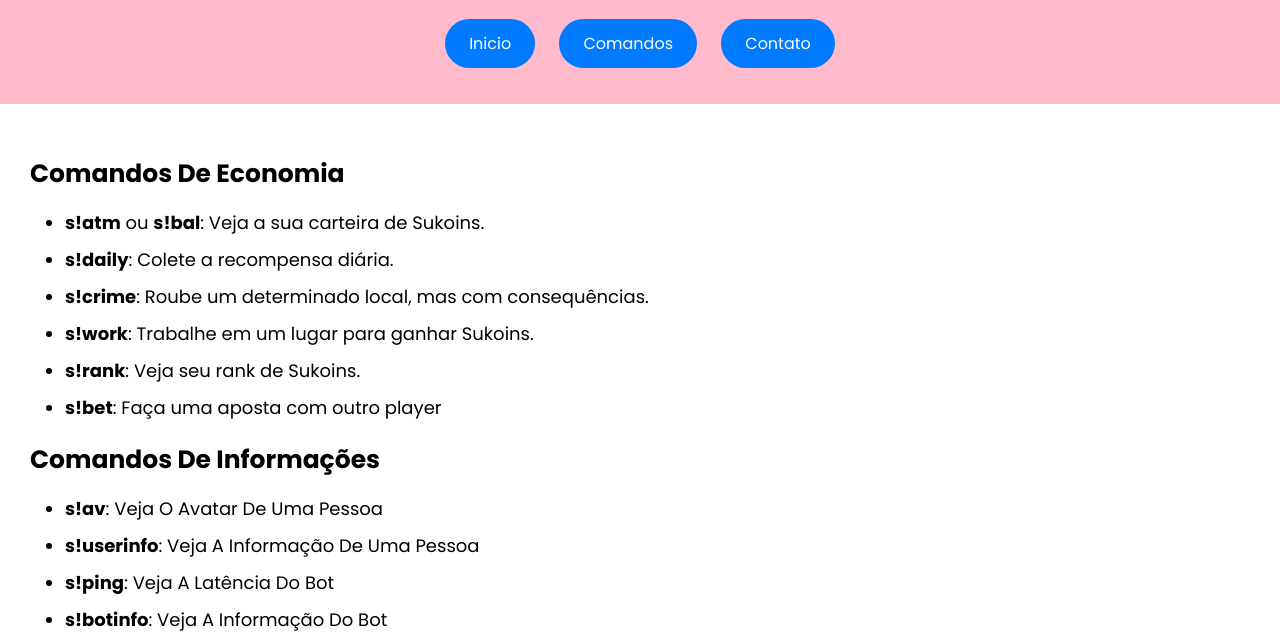
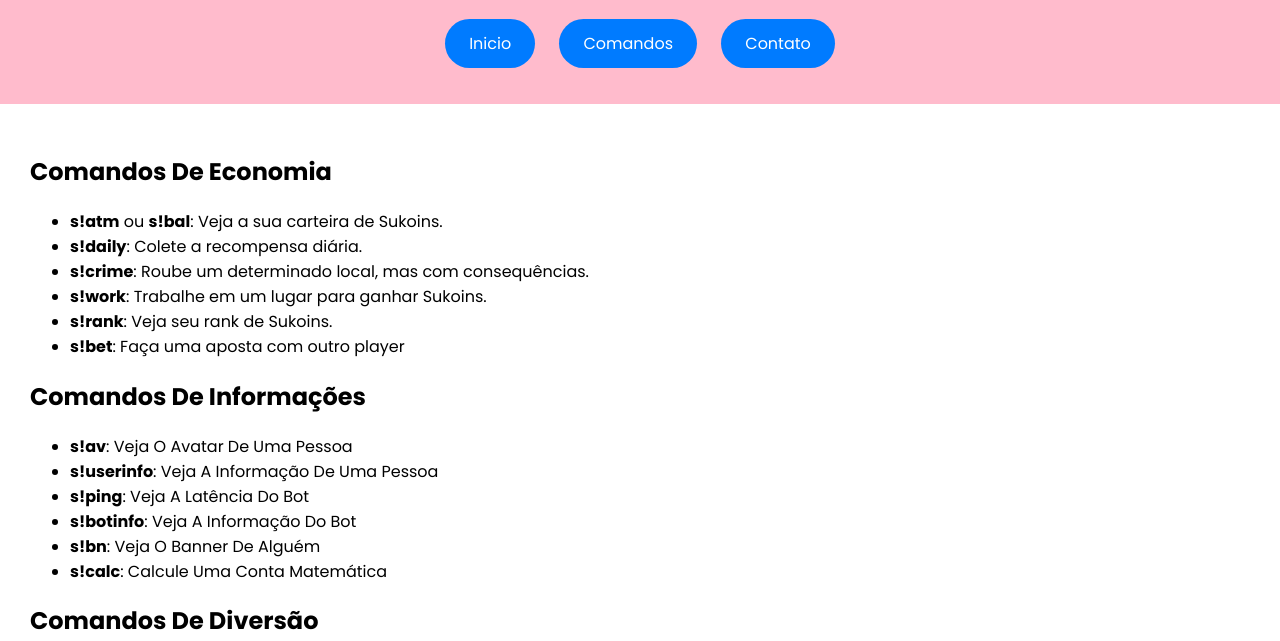
Before and after one commit to Lendas2/html-sakar, a plain HTML site: page index.html in a window 1280 px wide. Shown: the part 92-733 px from the top of the page. Drawn offline with Linux system fonts and the light colour scheme.

Commit message:
Atualizar o index.html

```diff
--- a/index.html
+++ b/index.html
@@ -51,28 +51,7 @@
       padding: 30px;
     }
 
-    h2 {
-      font-size: 25px;
-      margin-bottom: 16px;
-    }
 
-    ul {
-      list-style-type: disc;
-      padding-left: 35px;
-    }
-
-    li {
-      margin-bottom: 10px;
-      font-size: 18px;
-    }
-
-    /* Estilo da logo (ela estava fora do <body>) */
-    .logo {
-      position: absolute;
-      top: 10px;
-      left: 10px;
-      width: 60px;
-    }
   </style>
 </head>
 
```
